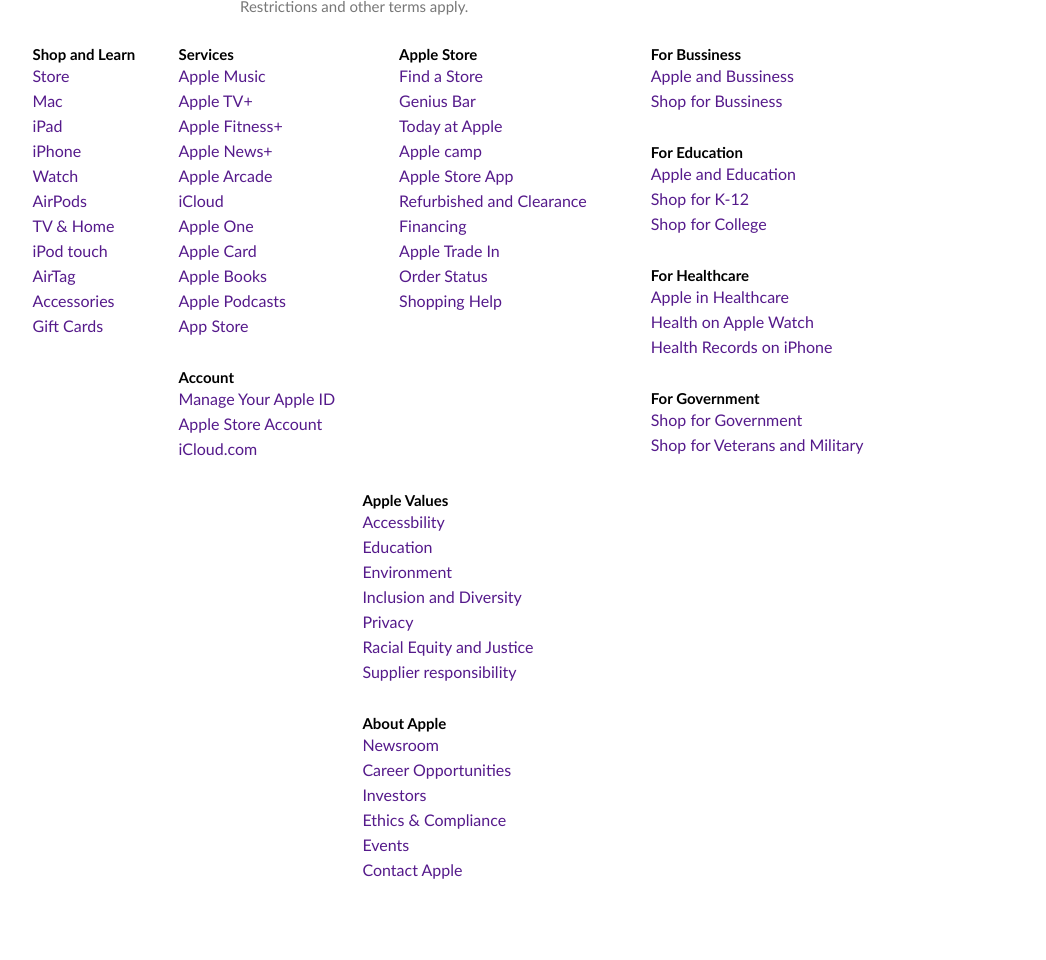
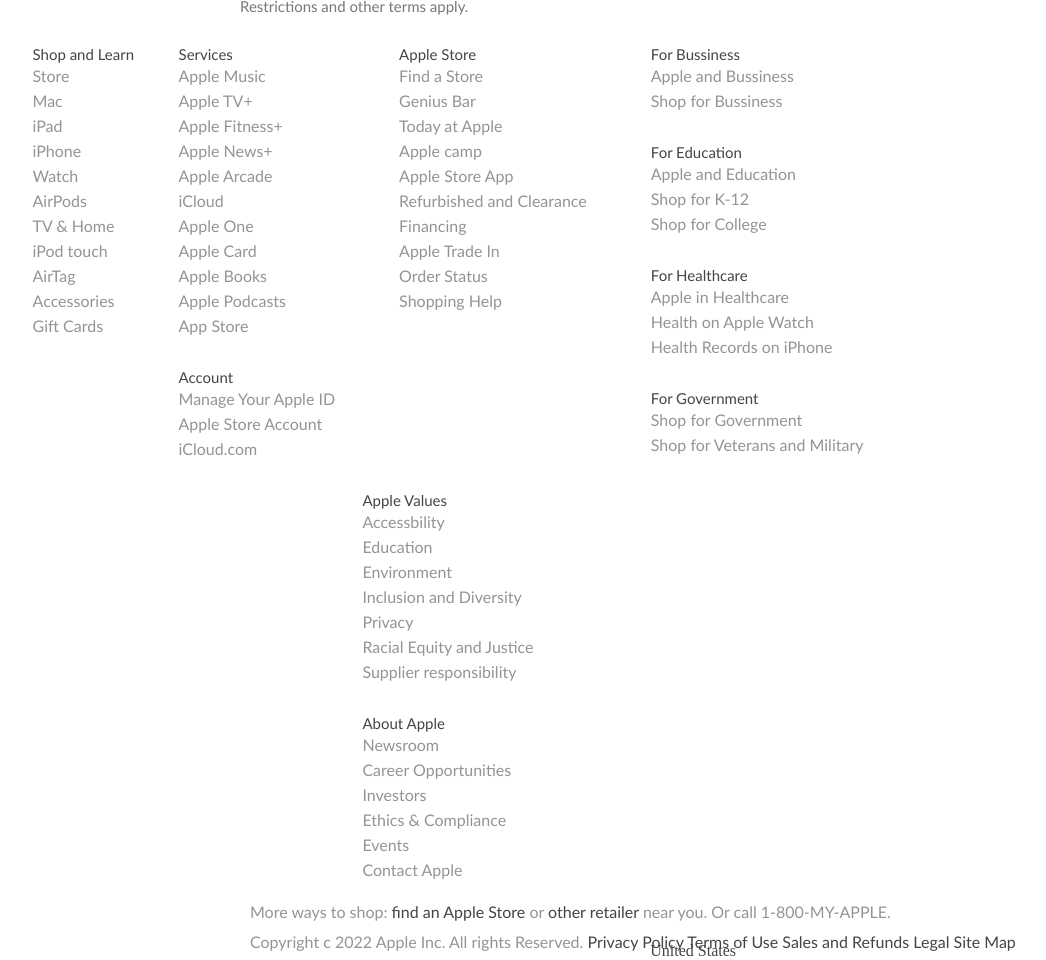
Before and after one commit to gerelee21/apple-clone-project, a plain HTML site: page index2.html in a window 1280 px wide. Shown: the part 4892-5852 px from the top of the page, without its empty margins (160-1206 px from the left). Before the commit the page ends 5774 px from the top, so only its background shows below. Drawn offline with nearby package versions, Linux system fonts and the light colour scheme.

Commit message:
footer-90%

```diff
--- a/index2.html
+++ b/index2.html
@@ -391,11 +391,15 @@
       .footer {
         justify-content: center;
         width: 80%;
-        height: 80vh;
         display: flex;
         flex-wrap: wrap;
         margin: 0 auto;
-        font-family: 'Gill Sans', 'Gill Sans MT', Calibri, 'Trebuchet MS', sans-serif;
+        font-family: "Gill Sans", "Gill Sans MT", Calibri, "Trebuchet MS",
+          sans-serif;
+      }
+      .footer h1 {
+        color: #444444;
+        font-weight: lighter;
       }
       .footer a {
         display: flex;
@@ -404,12 +408,39 @@
         text-decoration: none;
         line-height: 25px;
         font-size: 15;
+        color: #949494;
       }
       .footer h1 {
         font-size: 15px;
         padding-top: 30px;
       }
-
+      .foooter {
+        width: 100%;
+        display: flex;
+        margin: 0;
+        flex-direction: column;
+        padding: 0;
+        margin: 0;
+        font-family: "Gill Sans", "Gill Sans MT", Calibri, "Trebuchet MS",
+          sans-serif;
+      }
+      .foooter p {
+        margin-top: 30px;
+        line-height: 0;
+        padding: 0;
+        margin-left: 410px;
+        color: #949494;
+      }
+      .foooter p a {
+        text-decoration: none;
+        color: #444444;
+      }
+      .region a {
+        float: right;
+        padding-right: 30%;
+        text-decoration: none;
+        color: #444444;
+      }
     </style>
   </head>
   <body>
@@ -664,6 +695,21 @@
           <a href="">Contact Apple</a>
         </div>
       </div>
+      <div class="foooter">
+        <p>
+          More ways to shop: <a href="">find an Apple Store</a> or
+          <a href="">other retailer</a> near you. Or call 1-800-MY-APPLE.
+        </p>
+        <p>
+          Copyright c 2022 Apple Inc. All rights Reserved.
+          <a href="">Privacy Policy</a>
+          <a href="">Terms of Use</a>
+          <a href="">Sales and Refunds</a>
+          <a href="">Legal</a>
+          <a href="">Site Map</a>
+        </p>
+      </div>
+      <div class="region"><a href="">United States</a></div>
     </footer>
   </body>
 </html>
```
